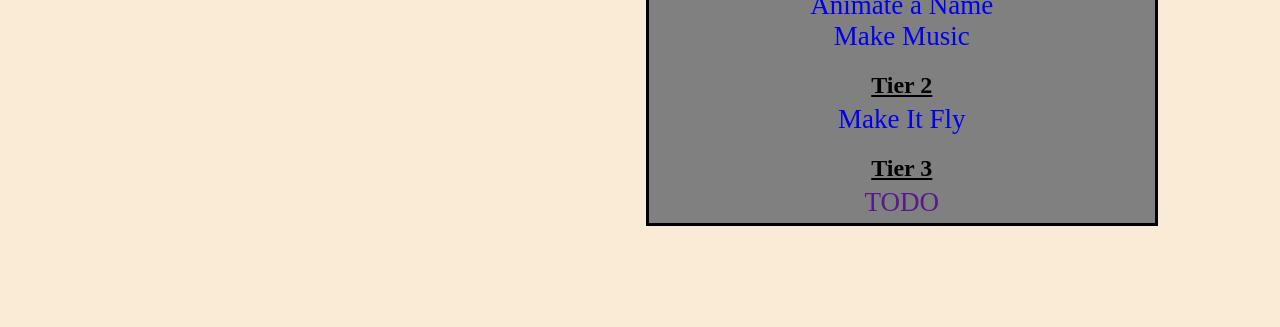
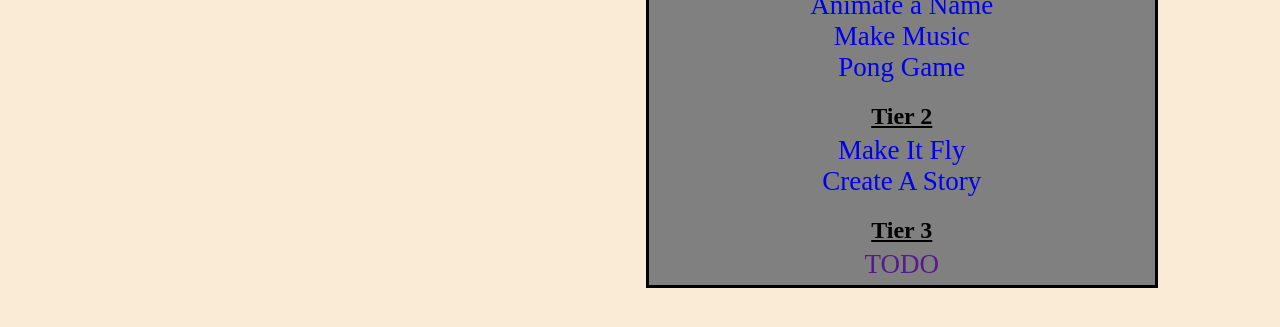
Before and after one commit to kellerflint/scratch-class, a plain HTML site: page index.html in a window 1280 px wide. Shown: the part 365-692 px from the top of the page. Drawn offline with Linux system fonts and the light colour scheme.

Commit message:
added story link

```diff
--- a/index.html
+++ b/index.html
@@ -34,10 +34,12 @@
         <ul>
             <li><a href="https://scratch.mit.edu/projects/editor/?tip_bar=name" target="_blank">Animate a Name</a></li>
             <li><a href="https://scratch.mit.edu/projects/editor/?tip_bar=music" target="_blank">Make Music</a></li>
+            <li><a href="https://scratch.mit.edu/projects/editor/?tip_bar=pong" target="_blank">Pong Game</a></li>
         </ul>
         <h2>Tier 2</h2>
         <ul>
             <li><a href="https://scratch.mit.edu/projects/editor/?tip_bar=fly" target="_blank">Make It Fly</a></li>
+            <li><a href="https://scratch.mit.edu/projects/editor/?tip_bar=story" target="_blank">Create A Story</a></li>
         </ul>
         <h2>Tier 3</h2>
         <ul>
```
